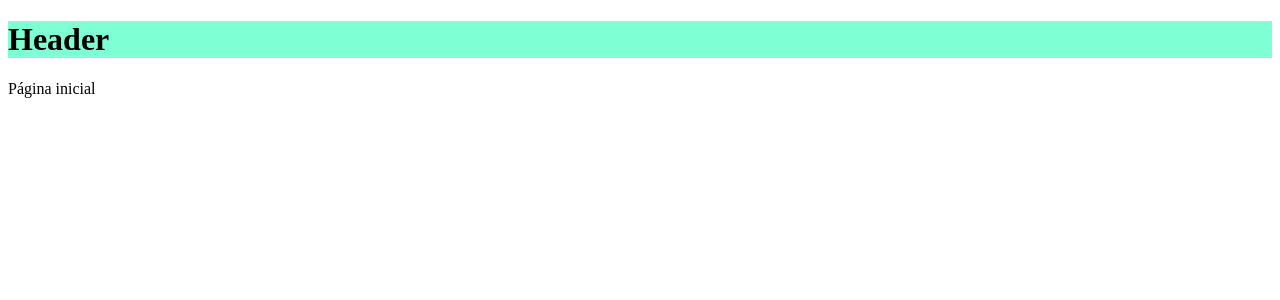
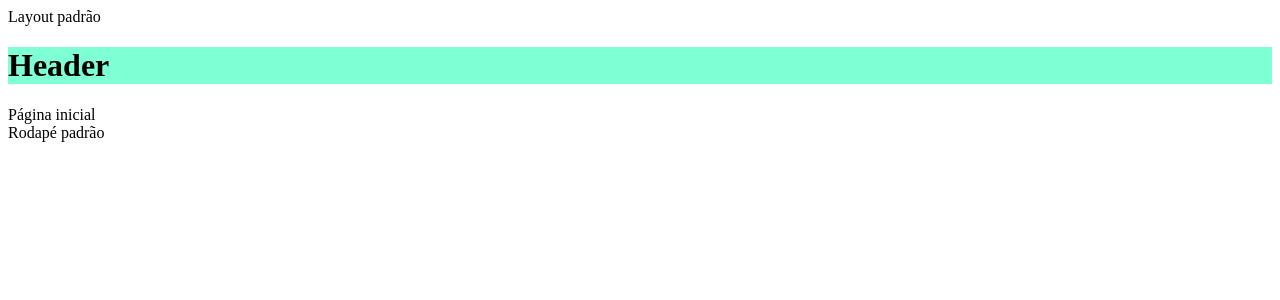
Before and after one commit to yagocdj/nuxt3-tutorial, a Nuxt app: page / in a window 1280 px wide. Shown: the top 300 px of the page. Built offline with nearby package versions, Linux system fonts and the light colour scheme.

Commit message:
feat: Nuxt layouts class

```diff
--- a/app.vue
+++ b/app.vue
@@ -1,8 +1,8 @@
 <template>
   <div>
     <NuxtRouteAnnouncer />
-     <div>
-        <NuxtPage />
-     </div>
+    <NuxtLayout>
+      <NuxtPage />
+    </NuxtLayout>
   </div>
 </template>
--- /dev/null
+++ b/layouts/default.vue
@@ -0,0 +1,7 @@
+<template>
+  <div>
+    Layout padrão
+    <slot></slot>
+    Rodapé padrão
+  </div>
+</template>
--- /dev/null
+++ b/layouts/exibicao.vue
@@ -0,0 +1,8 @@
+<template>
+  <div>
+    <NuxtLink to="/">Voltar</NuxtLink>
+    Layout exibição
+    <slot></slot>
+    Rodapé exibição
+  </div>
+</template>
--- a/pages/videos/[id].vue
+++ b/pages/videos/[id].vue
@@ -5,6 +5,9 @@
 </template>
 
 <script setup>
+definePageMeta({
+  layout: "exibicao"
+});
 const route = useRoute();
 
 const idParams = computed(() => route.params.id);
```
